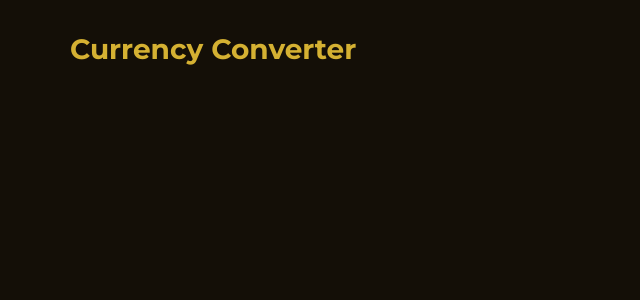
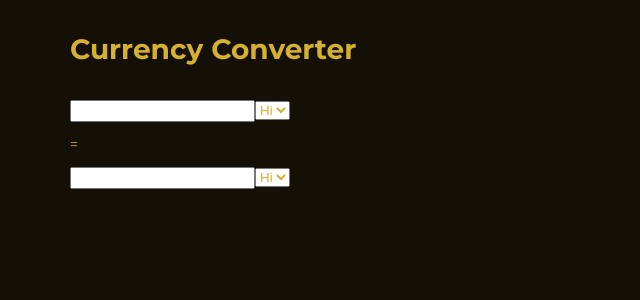
Before and after one commit to soloveiiko/Currency-converter, a React (Create React App) app: page / in a window 1280 px wide. Shown: the top 300 px of the page, without its empty margins (0-640 px from the left). Built offline with nearby package versions, Linux system fonts and the light colour scheme.

Commit message:
CurrConverter: Added CurrencyRow file

```diff
--- a/src/App.js
+++ b/src/App.js
@@ -1,10 +1,14 @@
 import React from "react";
 import Header from "./components/Header";
+import CurrencyConverter from "./components/CurrencyConverter";
 import "./styles/css/style.css";
 
 function App() {
   return (
-    <Header />
+    <div className="currency-converter">
+      <Header />
+      <CurrencyConverter />
+    </div>
   );
 }
 
--- /dev/null
+++ b/src/components/CurrencyConverter.js
@@ -0,0 +1,18 @@
+import React from "react";
+import CurrencyRow from "./CurrencyRow";
+
+
+class CurrencyConverter extends React.Component {
+    render() {
+        return (
+            <div className="currency-converter__body currency-body">
+                <div className="currency-row__container _container">
+                    <CurrencyRow />
+                    <p>=</p>
+                    <CurrencyRow />
+                </div>
+            </div>
+        )
+    }
+}
+export default CurrencyConverter
--- /dev/null
+++ b/src/components/CurrencyRow.js
@@ -0,0 +1,15 @@
+import React from "react";
+
+class CurrencyRow extends React.Component {
+    render() {
+        return (
+            <div className="currency-body__row currency__row">
+                <input type="number" />
+                <select>
+                    <option value="Hi">Hi</option>
+                </select>
+            </div>
+        )
+    }
+}
+export default CurrencyRow
--- a/src/styles/scss/style.scss
+++ b/src/styles/scss/style.scss
@@ -1,6 +1,6 @@
 @import 'additional/variables';
 @import 'additional/fonts';
-@import 'header';
+@import 'components/header';
 
 html,
 body {
```
Also changed, not shown: src/styles/css/style.css (+1 -1 lines), src/styles/scss/components/_currency-converter.scss (added), src/styles/scss/components/_header.scss (renamed from src/styles/scss/_header.scss).
